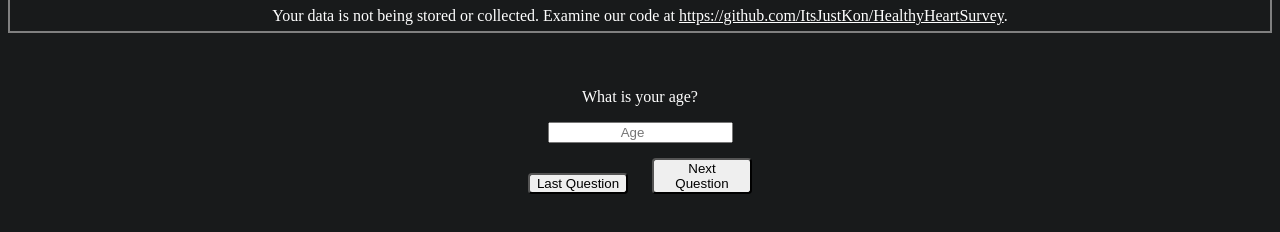
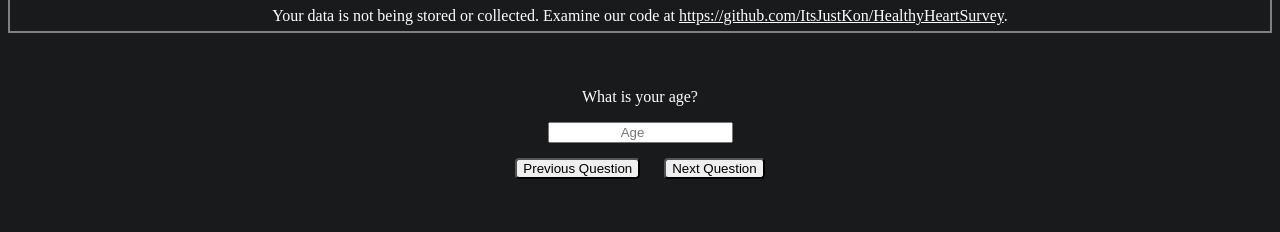
Before and after one commit to ItsJustKon/HealthyHeartSurvey, a plain HTML site: page index.html in a window 1280 px wide. Shown: the part 106-338 px from the top of the page. Drawn offline with nearby package versions, Linux system fonts and the light colour scheme.

Commit message:
Much cleaner looking question UI

```diff
--- a/index.html
+++ b/index.html
@@ -37,8 +37,8 @@
     <div id="quizContainer">
         <div id="currentLabel"></div>
         <div id="currentQuestion"></div>
-        <button id="backButton">Last Question</button>
-        <button id="nextButton">Next Question</button>
+        <button id="backButton" class="questionButton">Previous Question</button>
+        <button id="nextButton" class="questionButton">Next Question</button>
     </div>
 
     <!-- Div to hold the questions we will use, never displayed. -->
--- a/styles.css
+++ b/styles.css
@@ -1,5 +1,10 @@
-.button:focus {
+button:focus {
     outline: none;
+}
+
+button:hover {
+    background-color: aquamarine;
+    cursor: pointer;
 }
 
 h1 {
@@ -56,19 +61,14 @@ a:hover {
     margin-right: auto;
 }
 
-#quizContainer button {
+.questionButton {
     margin-right: 10px;
     margin-left: 10px;
     margin-top: 15px;
     border-radius: 4px;
-    width: 100px;
+    width: auto;
 }
 
 #quizContainer input {
     text-align: center;
 }
-
-#backButton {
-    margin-left: 30px;
-    margin-bottom: 15px;
-}
```
